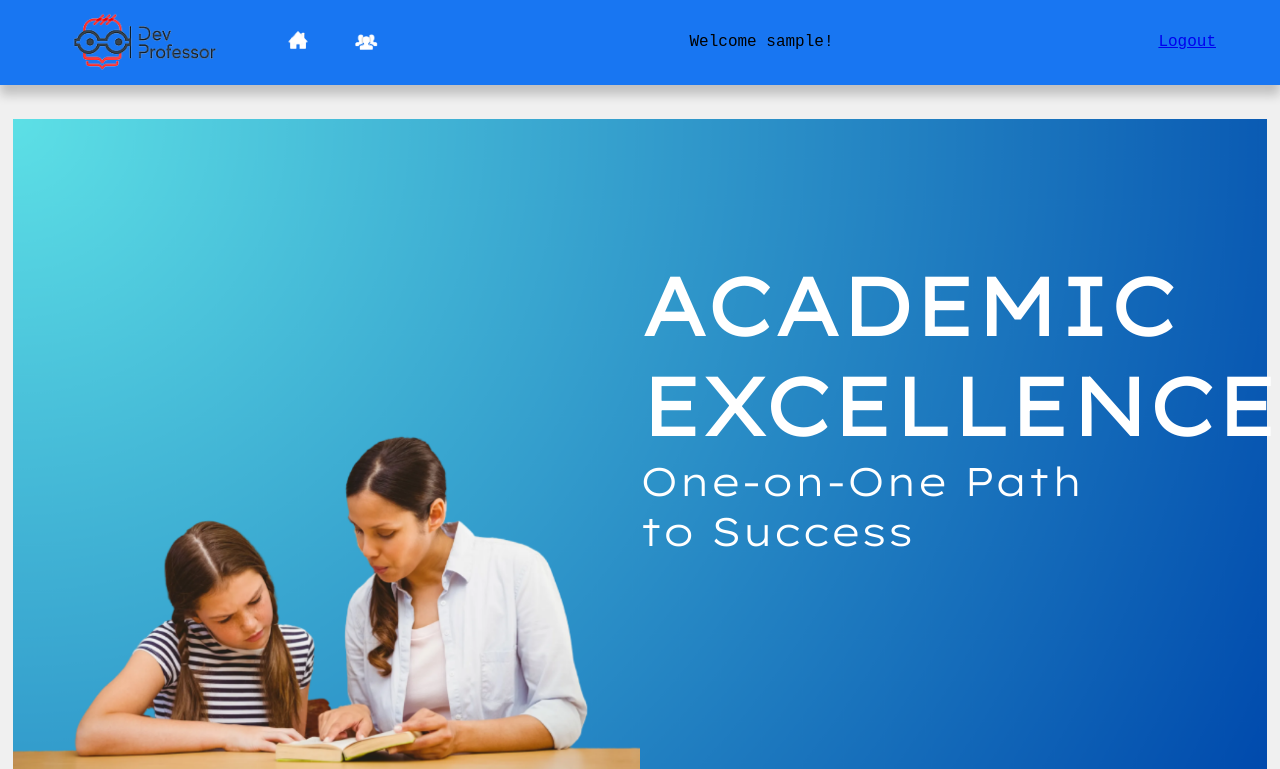
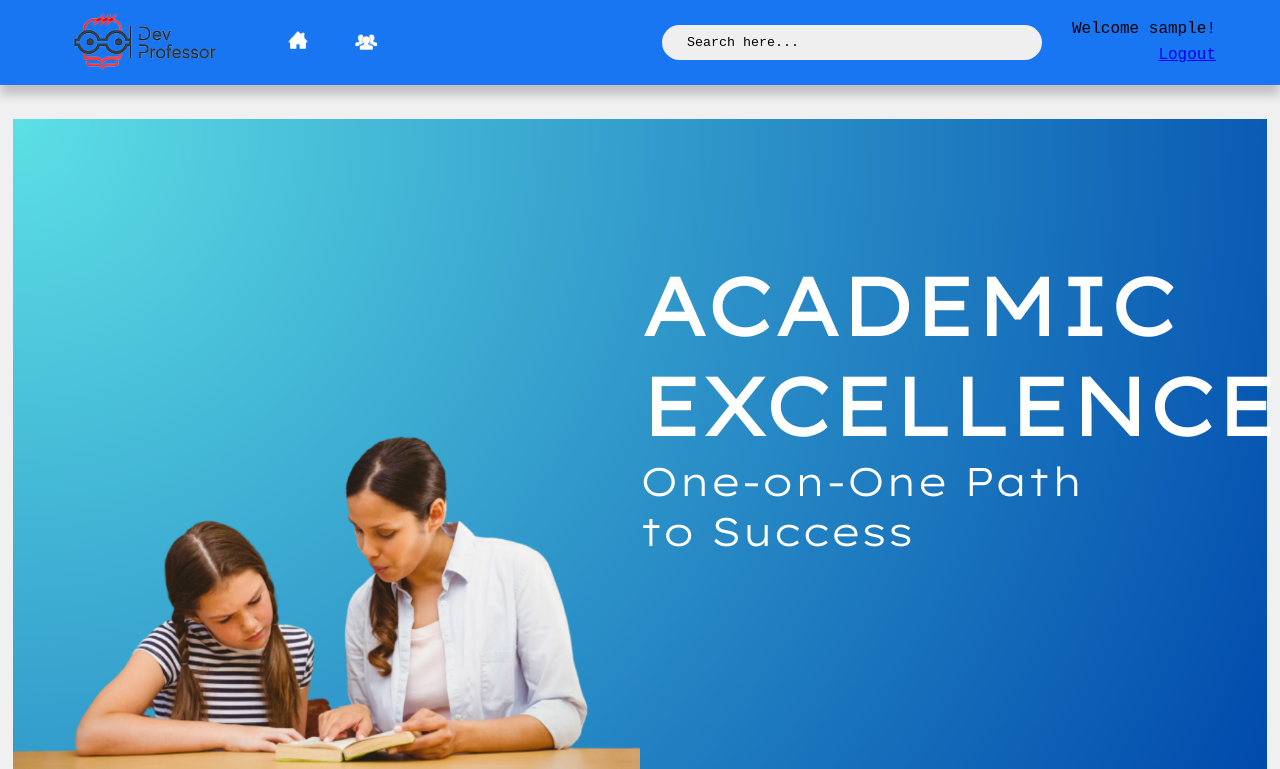
Before and after one commit to Raposa-Montesor-Arieta/ProfSys, a PHP site: page /welcome.php in a window 1280 px wide. Shown: the top 769 px of the page. Run offline with PHP 8.4, Linux system fonts and the light colour scheme; the visitor is signed in with stand-in values (Sample User, id 1); data comes from the database, SQL or seed files in the repository.

Commit message:
yep, we did it

```diff
--- a/remem/css/style.css
+++ b/remem/css/style.css
@@ -34,6 +34,11 @@ nav{
 }
 .nav-user-icon{
     margin-left: 30px;
+    justify-content: space-between;
+    display: flex;
+    gap: 0.5rem;
+    flex-direction: column;
+    align-items: flex-end;
 }
 .nav-user-icon img{
     width: 40px;
@@ -60,4 +65,5 @@ nav{
 }
 .online{
     position: relative;
+
 }
--- a/remem/edit.php
+++ b/remem/edit.php
@@ -28,7 +28,9 @@ include 'functions/connection.php';
                 <input type="text" value="Search here..." >
             </div>
             <div class="nav-user-icon online">
-            <a class="btn btn-sm btn-danger rounded-pill col-lg-4 col-md-6 col-sm-12" href="logout.php">Logout</a>
+            Welcome&nbsp;<?= $_SESSION['login_username'] ?>!
+                <!-- <img src="image/profile.jpg"> -->
+                <a class="btn btn-sm btn-danger rounded-pill col-lg-4 col-md-6 col-sm-12" href="logout.php">Logout</a>
             </div>
         </div>
     </nav>
--- a/remem/form.css
+++ /dev/null
@@ -1,60 +0,0 @@
-body {
-    font-family: Arial, sans-serif;
-    background-color: #f0f0f0;
-    margin: 0;
-    padding: 0;
-}
-
-.container-box {
-    max-width: 800px;
-    margin: 60px auto;
-    padding: 20px;
-    background-color: #fff;
-    box-shadow: 0 0 10px rgba(0, 0, 0, 0.1);
-    color: #3e4143;
-    border-radius: 10px;
-}
-
-.form-columns {
-    display: flex;
-    justify-content: space-between;
-}
-
-.column {
-    flex: 1;
-    padding: 20px; /* Adjust padding as needed */
-}
-
-.form-group {
-    margin-bottom: 20px;
-}
-
-label {
-    display: block;
-    font-weight: bold;
-}
-
-input[type="text"],
-input[type="number"],
-input[type="email"],
-textarea {
-    width: 100%;
-    padding: 10px;
-    border: 1px solid #ccc;
-    border-radius: 5px;
-}
-
-button[type="submit"] {
-    background-color: #007bff;
-    color: #fff;
-    padding: 10px 20px;
-    border: none;
-    border-radius: 5px;
-    cursor: pointer;
-    width: 13%;
-    margin-left: 45%;
-}
-
-button[type="submit"]:hover {
-    background-color: #0056b3;
-}
--- a/remem/list.php
+++ b/remem/list.php
@@ -115,7 +115,9 @@ $conn->close();
                 <input type="text" value="Search here..." >
             </div>
             <div class="nav-user-icon online">
-            <a class="btn btn-sm btn-danger rounded-pill col-lg-4 col-md-6 col-sm-12" href="logout.php">Logout</a>
+            Welcome&nbsp;<?= $_SESSION['login_username'] ?>!
+                <!-- <img src="image/profile.jpg"> -->
+                <a class="btn btn-sm btn-danger rounded-pill col-lg-4 col-md-6 col-sm-12" href="logout.php">Logout</a>
             </div>
         </div>
     </nav>
--- a/remem/view1.php
+++ b/remem/view1.php
@@ -45,8 +45,10 @@ if (isset($_GET['id'])) {
             <input type="text" value="Search here..." >
         </div>
         <div class="nav-user-icon online">
-        <a class="btn btn-sm btn-danger rounded-pill col-lg-4 col-md-6 col-sm-12" href="logout.php">Logout</a>
-        </div>
+            Welcome&nbsp;<?= $_SESSION['login_username'] ?>!
+                <!-- <img src="image/profile.jpg"> -->
+                <a class="btn btn-sm btn-danger rounded-pill col-lg-4 col-md-6 col-sm-12" href="logout.php">Logout</a>
+            </div>
     </div>
 </nav>
 
--- a/remem/welcome.php
+++ b/remem/welcome.php
@@ -14,9 +14,9 @@ $query = "SELECT * FROM profs";
 <head>
     <meta charset="UTF-8">
     <meta name="viewport" content="width=device-width, initial-scale=1.0">
-    <link rel="stylesheet" href="form.css">
-    <link rel="stylesheet" href="style.css">
-    <link rel="stylesheet" href="home.css">
+    <link rel="stylesheet" href="css/form.css">
+    <link rel="stylesheet" href="css/style.css">
+    <link rel="stylesheet" href="css/home.css">
     <link rel="preconnect" href="https://fonts.googleapis.com">
     <link rel="preconnect" href="https://fonts.gstatic.com" crossorigin>
     <link href="https://fonts.googleapis.com/css2?family=Lexend+Giga:wght@100;300&display=swap" rel="stylesheet">
@@ -33,10 +33,14 @@ $query = "SELECT * FROM profs";
             </ul>
         </div>
         <div class="nav-right">
+            <div class="search-box">
+            <!-- WELCOME:&nbsp;<?= $_SESSION['login_username'] ?> -->
+                <input type="text" value="Search here..." >
+            </div>
+        <!-- <input type="text" value="Search here..." >  -->
+
+            <div class="nav-user-icon online">
             Welcome&nbsp;<?= $_SESSION['login_username'] ?>!
-        </div>
-        <!-- <input type="text" value="Search here..." >  -->
-            <div class="nav-user-icon online">
                 <!-- <img src="image/profile.jpg"> -->
                 <a class="btn btn-sm btn-danger rounded-pill col-lg-4 col-md-6 col-sm-12" href="logout.php">Logout</a>
             </div>
```
Also changed, not shown: remem/form.php (+9 -5 lines).
